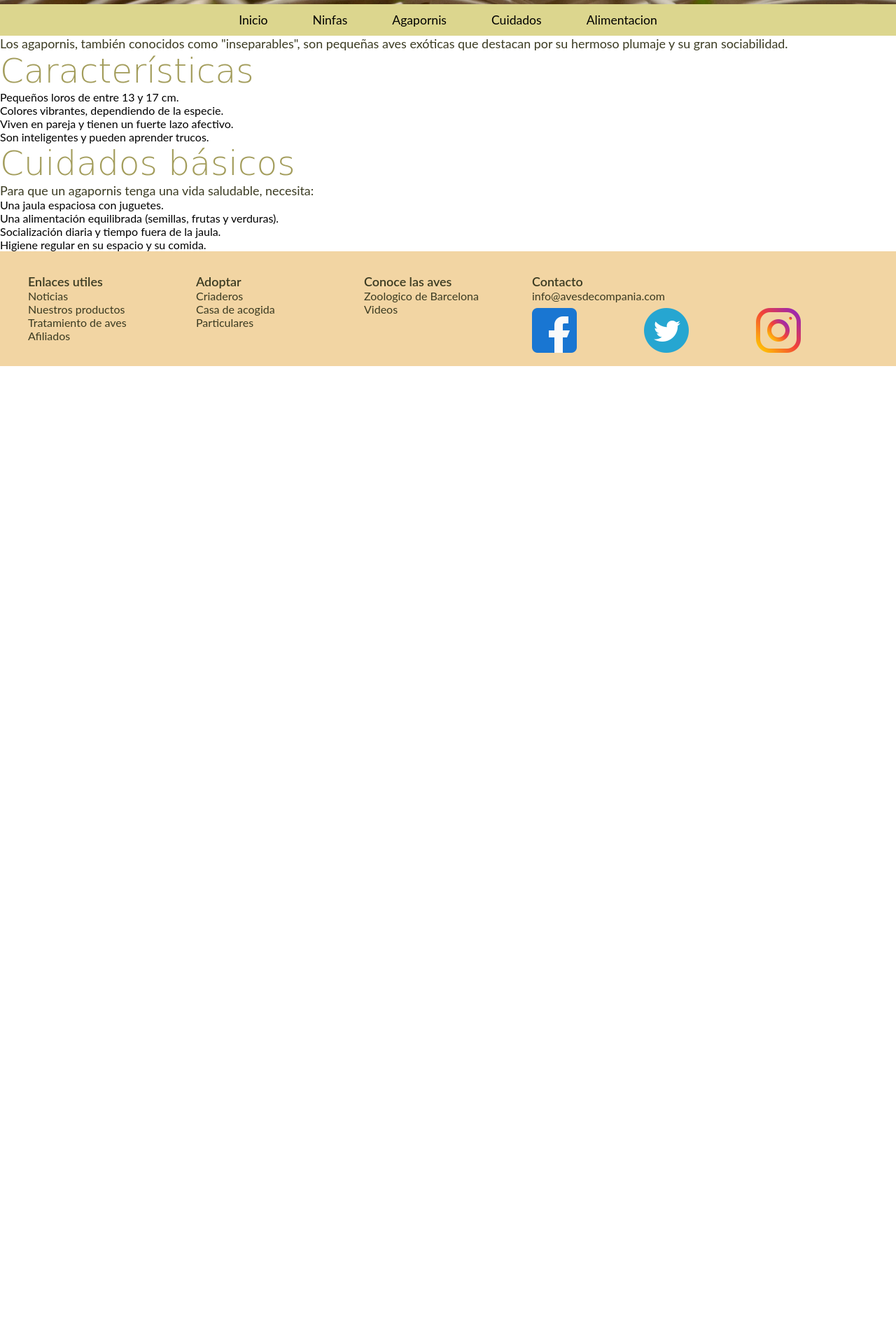
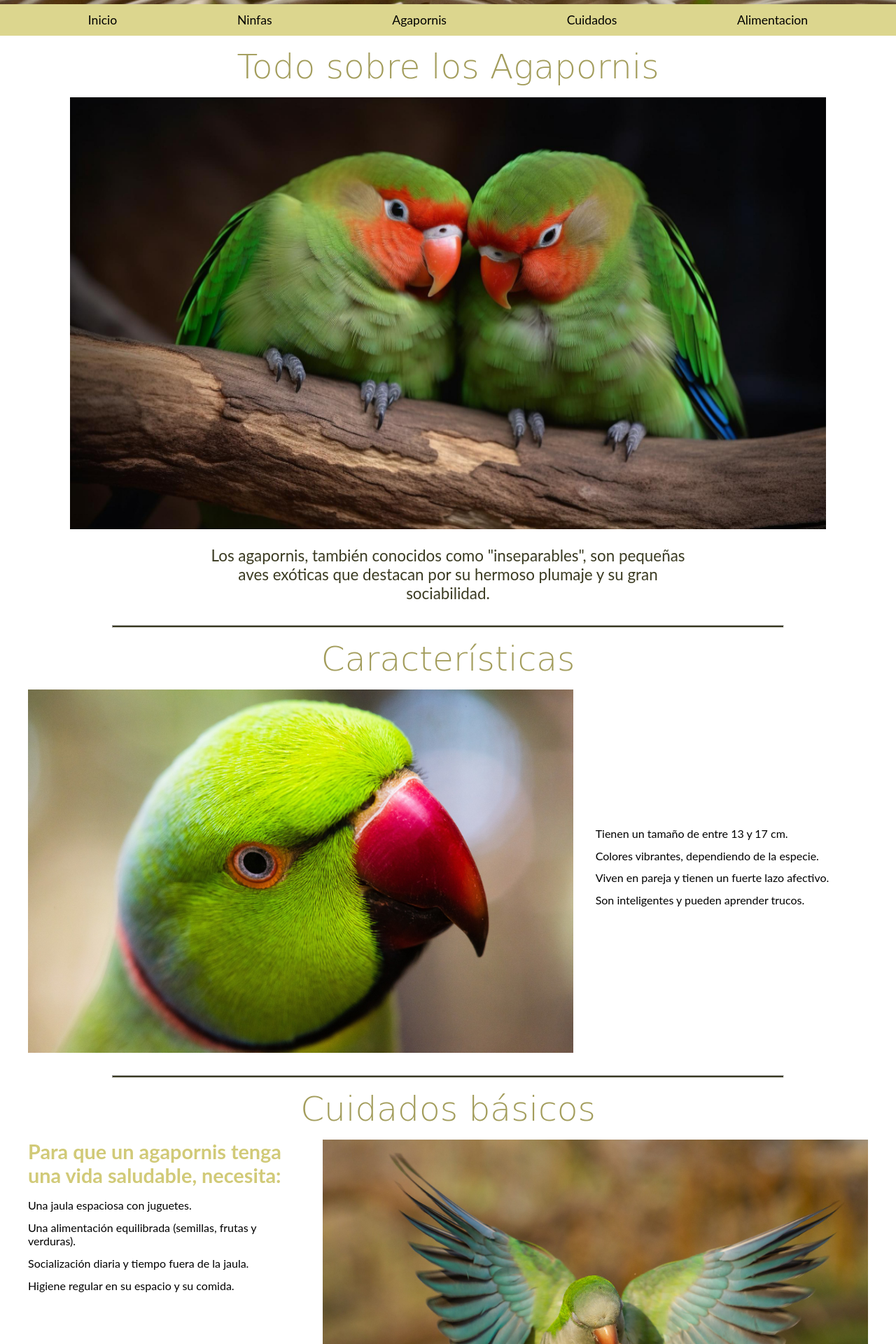
Before and after one commit to juangodoygrando/Desarrollo-de-aplicaciones-con-tecnologia-web---CIEF, a PHP site: page /html/agapornis.html in a window 1280 px wide. Shown: the part 520-2440 px from the top of the page at 70% size. Before the commit the page ends 1043 px from the top, so only its background shows below. Run offline with PHP 8.4, Linux system fonts and the light colour scheme; some web fonts are replaced.

Commit message:
Entrega evaluacion 06/03/2025

```diff
--- a/UF1841AF_JUAN_IGNACIO_GODOY_GRANDO/css/style.css
+++ b/UF1841AF_JUAN_IGNACIO_GODOY_GRANDO/css/style.css
@@ -63,23 +63,22 @@ h1 {
 
 nav {
   position: sticky;
+  top: 0;
   background-color: #d6cf7bda;
 
   ul {
     display: flex;
-    width: 100%;
-
-
+    justify-content: space-between;
   }
   li {
     list-style: none;
     padding: 12px 0;
+    margin: 0 auto;
   }
   a {
     text-decoration: none;
     font-size: 1.1rem;
     color: black;
-    padding: 0 2rem 0 2rem;
 
     &:hover {
       border-bottom: 5px solid #ffffff4d;
@@ -114,12 +113,11 @@ section > div {
     display: block;
     height: 100%;
   }
-
 }
 
-.divTextImg{
-    text-align: left;
-    align-content: center;
+.divTextImg {
+  text-align: left;
+  align-content: center;
 }
 .ninfas {
   max-width: 45%;
@@ -139,15 +137,13 @@ section > div {
 .agapornis img {
   width: 100%;
   height: auto;
-
-
 }
 .avesExoticas {
   h2 {
     text-align: center;
     padding-top: 1rem;
   }
-  p{
+  p {
     padding: 1rem 0 1rem 0;
   }
 }
@@ -156,6 +152,7 @@ section > div {
   display: grid;
   grid-template-columns: 1fr 1fr 1fr 2fr;
   padding: 2rem 0 1rem;
+  margin: 0 auto;
 
   a {
     text-decoration: none;
@@ -185,3 +182,84 @@ section > div {
     }
   }
 }
+
+.contacto {
+  padding-left: 5rem;
+}
+
+.todo_agapornis {
+  display: grid;
+  text-align: center;
+  padding-bottom: 2rem;
+
+  h2 {
+    padding: 1rem 0 1rem 0;
+  }
+  img {
+    width: 90%;
+    margin: 0 auto;
+  }
+  p {
+    width: 60%;
+    margin: 0 auto;
+    font-size: 1.4rem;
+    padding-top: 1.5rem;
+  }
+}
+
+.caracteristicas_agapornis {
+  display: grid;
+  grid-template-columns: 2fr 1fr;
+  text-align: center;
+  padding-bottom: 2rem;
+
+  img {
+    width: 100%;
+    margin: 0 auto;
+  }
+  .listaCaracteristicas{
+    display: flex;
+    align-items: center;
+  }
+  li {
+    list-style: none;
+    margin: 0 auto 0.8rem;
+    font-size: 1rem;
+    text-align: start;
+  }
+}
+.cuidados_agapornis {
+  display: grid;
+  grid-template-columns: 1fr 2fr;
+  text-align: center;
+  padding-bottom: 2rem;
+
+  img {
+    width: 100%;
+    margin: 0 auto;
+  }
+
+  li {
+    list-style: none;
+    padding-bottom:0.8rem;
+    font-size: 1rem;
+    text-align: start;
+  }
+  h3{
+    font-size: 1.8rem;
+    text-align: start;
+    padding-bottom: 1rem;
+  }
+  .listaCuidados{
+    display: flex;
+    flex-direction: column;
+    align-items: center;
+  }
+}
+
+hr {
+  width: 75%;
+  margin: 0 auto;
+  height: 4px;
+  background-color: var(--colorPmainfooter);
+}
--- a/UF1841AF_JUAN_IGNACIO_GODOY_GRANDO/html/agapornis.html
+++ b/UF1841AF_JUAN_IGNACIO_GODOY_GRANDO/html/agapornis.html
@@ -35,31 +35,53 @@
       </ul>
     </nav>
     <main>
-      <section class="intro">
-        <h1>Todo sobre los Agapornis</h1>
-        <p>Los agapornis, también conocidos como "inseparables", son pequeñas aves exóticas que destacan por su hermoso plumaje y su gran sociabilidad.</p>
-    </section>
+      <section class="desktop_xl">
+        <div class="todo_agapornis">
+          <h2>Todo sobre los Agapornis</h2>
+          <div><img src="../img/ag.portada.jpg" alt="Agapornis" /></div>
+          <div>
+            <p>
+              Los agapornis, también conocidos como "inseparables", son pequeñas
+              aves exóticas que destacan por su hermoso plumaje y su gran
+              sociabilidad.
+            </p>
+          </div>
+        </div>
+      </section>
+      <hr />
+      <section class="desktop_xl">
+        <h2 style="text-align: center; padding: 1rem 0 1rem 0;">Características</h2>
+        <div class="caracteristicas_agapornis">
 
-    <section class="caracteristicas">
-        <h2>Características</h2>
-        <ul>
-            <li>Pequeños loros de entre 13 y 17 cm.</li>
+          <div>
+            <img src="../img/agap.jpg" alt="Agapornis" />
+          </div>
+          <div class="listaCaracteristicas"><ul>
+            <li>Tienen un tamaño de entre 13 y 17 cm.</li>
             <li>Colores vibrantes, dependiendo de la especie.</li>
             <li>Viven en pareja y tienen un fuerte lazo afectivo.</li>
             <li>Son inteligentes y pueden aprender trucos.</li>
-        </ul>
-    </section>
+          </ul></div>
+        </div>
+      </section>
+      <hr />
+      <section class="desktop_xl">
+        <h2 style="text-align: center; padding: 1rem 0 1rem 0;">Cuidados básicos</h2>
+        <div class="cuidados_agapornis">
+          <div class="listaCuidados">
+            <h3>Para que un agapornis tenga una vida saludable, necesita:</h3>
 
-    <section class="cuidados">
-        <h2>Cuidados básicos</h2>
-        <p>Para que un agapornis tenga una vida saludable, necesita:</p>
-        <ul>
+          <ul>
             <li>Una jaula espaciosa con juguetes.</li>
             <li>Una alimentación equilibrada (semillas, frutas y verduras).</li>
             <li>Socialización diaria y tiempo fuera de la jaula.</li>
             <li>Higiene regular en su espacio y su comida.</li>
-        </ul>
-    </section>
+          </ul>
+          </div>
+          <img src="../img/ag.comida.jpg" alt="Agapornis" />
+
+        </div>
+      </section>
     </main>
     <footer class="fondoSectionFooter">
       <div class="desktop_xl footer">
@@ -91,9 +113,13 @@
           <p>Contacto</p>
           <a href="mailto:info@avesdecompania.com">info@avesdecompania.com</a>
           <div class="logosRedes">
-            <a href=""><img src="../logos/facebook.png" alt="logoFacebook" /> </a>
+            <a href=""
+              ><img src="../logos/facebook.png" alt="logoFacebook" />
+            </a>
             <a href=""><img src="../logos/twitter.png" alt="logoTwiter" /></a>
-            <a href=""><img src="../logos/instagram.png" alt="logoInstagram" /></a>
+            <a href=""
+              ><img src="../logos/instagram.png" alt="logoInstagram"
+            /></a>
           </div>
         </div>
       </div>
```
Also changed, not shown: UF1841AF_JUAN_IGNACIO_GODOY_GRANDO/img/ag.comida.jpg (added), UF1841AF_JUAN_IGNACIO_GODOY_GRANDO/img/ag.portada.jpg (added), UF1841AF_JUAN_IGNACIO_GODOY_GRANDO/img/agap.jpg (added).
